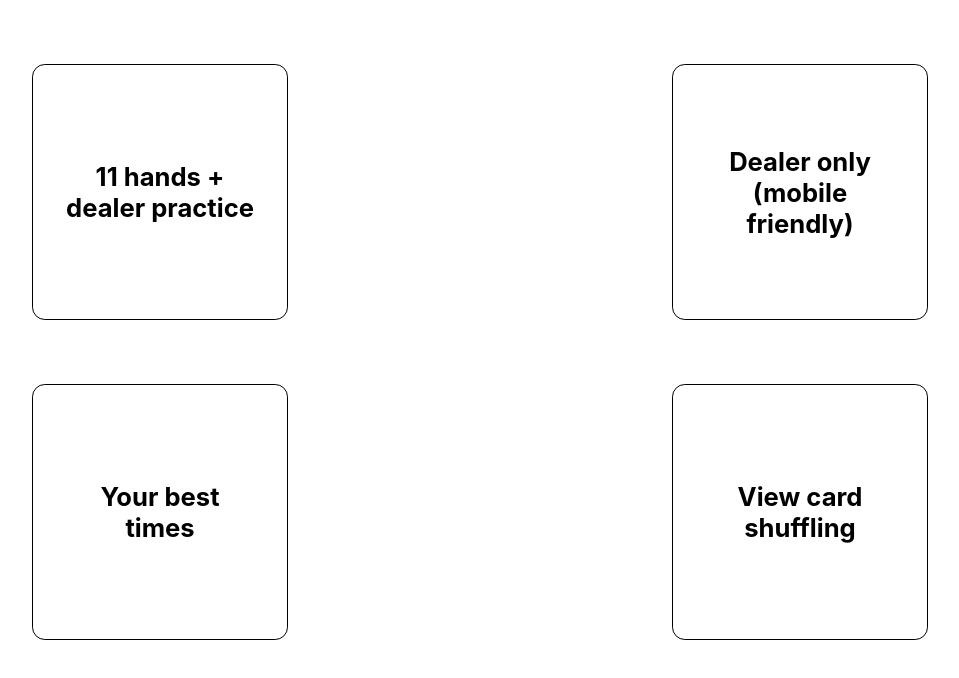
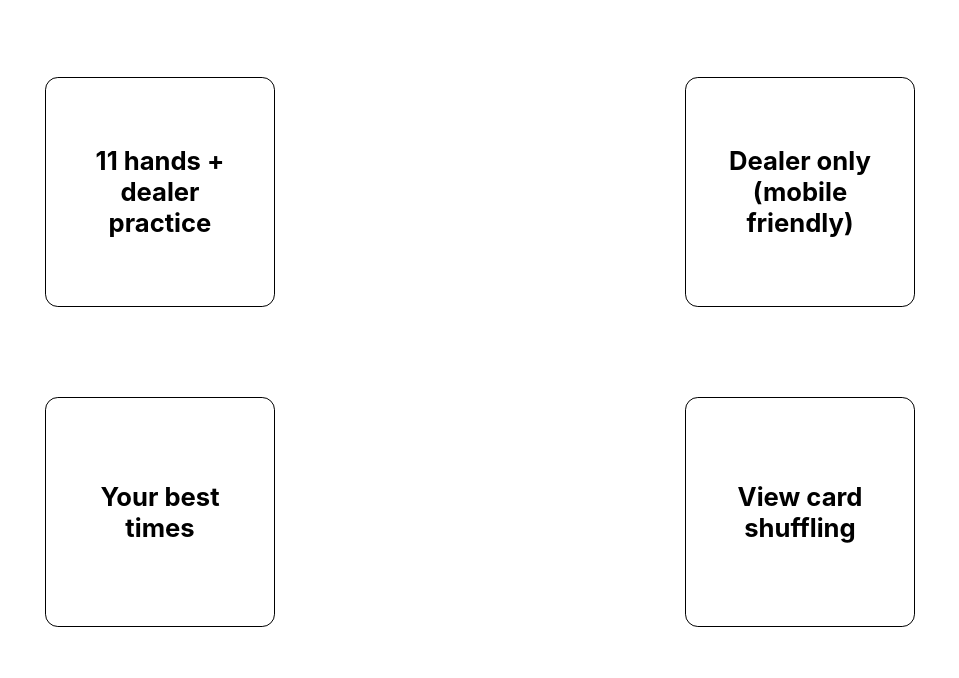
Before and after one commit to tthorin/blackjack_dealer_practice, a Vue app: page / in a window 1280 px wide. Shown: the top 678 px of the page, without its empty margins (160-1119 px from the left). Built offline with nearby package versions, Linux system fonts and the light colour scheme.

Commit message:
minor css in app

```diff
--- a/src/App.vue
+++ b/src/App.vue
@@ -57,8 +57,8 @@ function getBestTimes() {
 	cursor: pointer;
 	font-weight: 700;
 	transition: all 0.3s ease-in-out;
-	width: 20vw;
-	height: 20vw;
+	width: 18vw;
+	height: 18vw;
 	font-size: 2vw;
 }
 
```
